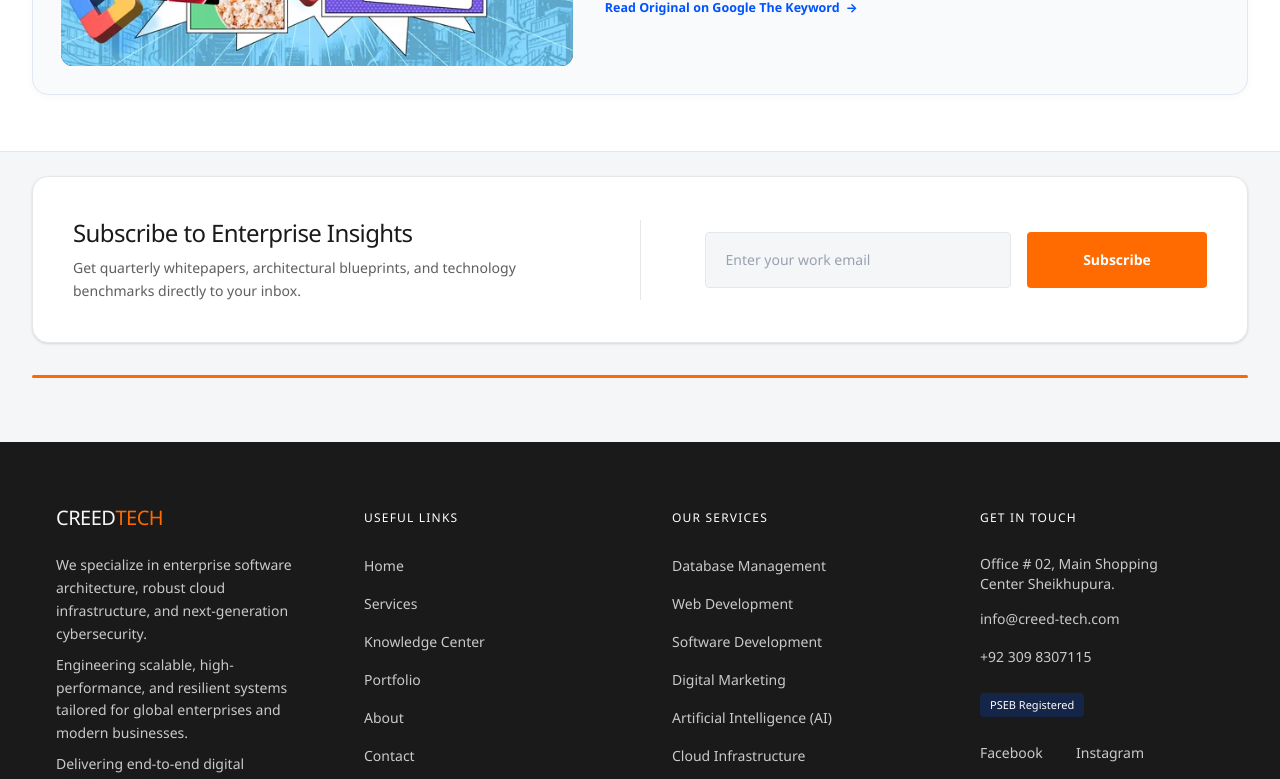
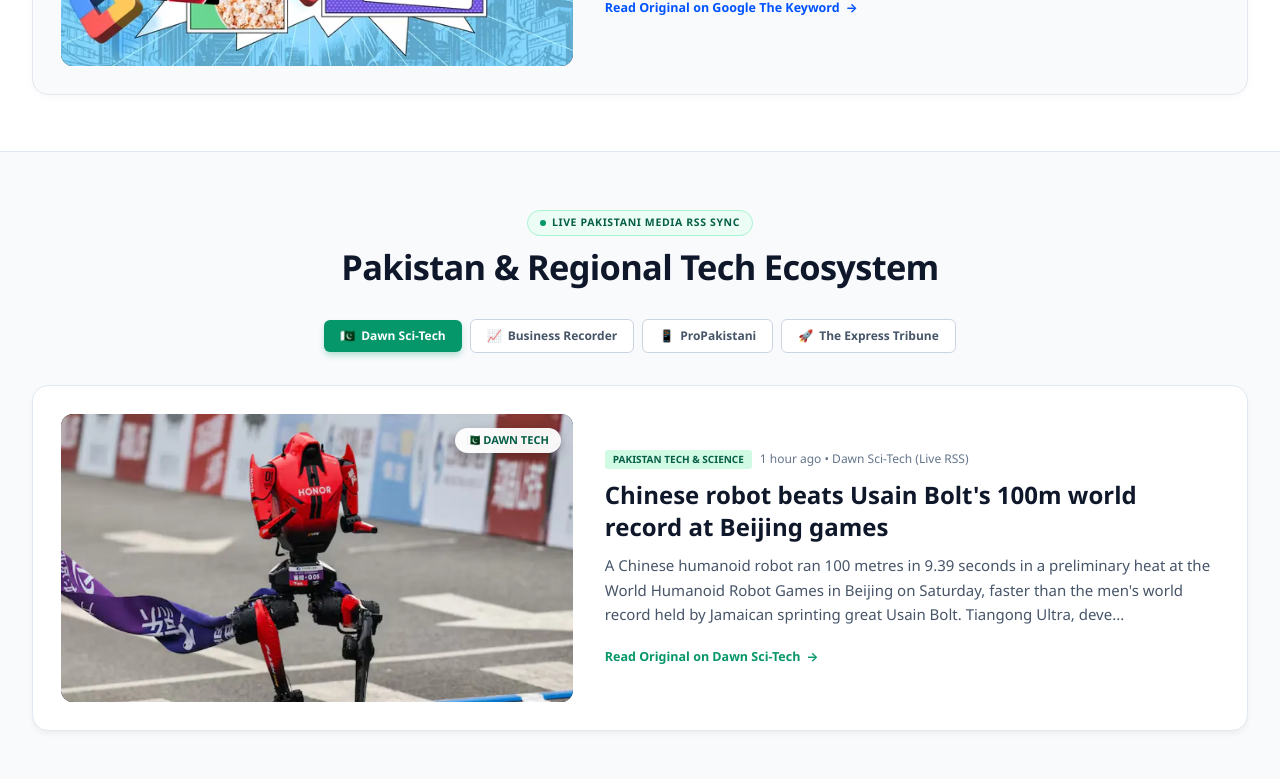
Before and after one commit to tariq200380/enterprise-app, a Next.js app: page /knowledge-center in a window 1280 px wide. Shown: the part 2000-2779 px from the top of the page. Built offline with nearby package versions, Linux system fonts and the light colour scheme.

Commit message:
feat(knowledge-center): implement Pakistan & Regional Tech Ecosystem wire section with 4 media tabs

```diff
--- a/src/app/knowledge-center/page.tsx
+++ b/src/app/knowledge-center/page.tsx
@@ -2,6 +2,7 @@
 import KnowledgeHero from "@/components/knowledge-center/KnowledgeHero";
 import LatestTechNews from "@/components/knowledge-center/LatestTechNews";
 import BrandTechWires from "@/components/knowledge-center/BrandTechWires";
+import RegionalTechEcosystem from "@/components/knowledge-center/RegionalTechEcosystem";
 
 export const metadata: Metadata = {
   title: "Enterprise Knowledge Center & Tech Intelligence | Creed Tech",
@@ -15,6 +16,7 @@
       <KnowledgeHero />
       <LatestTechNews />
       <BrandTechWires />
+      <RegionalTechEcosystem />
     </>
   );
 }
--- /dev/null
+++ b/src/components/knowledge-center/RegionalTechEcosystem.tsx
@@ -0,0 +1,184 @@
+"use client";
+
+import React, { useState } from "react";
+import Image from "next/image";
+
+interface RegionalWireItem {
+  id: string;
+  name: string;
+  icon: string;
+  brandBadge: string;
+  category: string;
+  date: string;
+  title: string;
+  summary: string;
+  sourceName: string;
+  sourceUrl: string;
+  image: string;
+}
+
+const regionalWires: RegionalWireItem[] = [
+  {
+    id: "dawn",
+    name: "Dawn Sci-Tech",
+    icon: "🇵🇰",
+    brandBadge: "🇵🇰 DAWN TECH",
+    category: "PAKISTAN TECH & SCIENCE",
+    date: "1 hour ago • Dawn Sci-Tech (Live RSS)",
+    title:
+      "Chinese robot beats Usain Bolt's 100m world record at Beijing games",
+    summary:
+      "A Chinese humanoid robot ran 100 metres in 9.39 seconds in a preliminary heat at the World Humanoid Robot Games in Beijing on Saturday, faster than the men's world record held by Jamaican sprinting great Usain Bolt. Tiangong Ultra, deve...",
+    sourceName: "Dawn Sci-Tech",
+    sourceUrl:
+      "https://www.dawn.com/news/2024598/chinese-robot-beats-usain-bolts-100m-world-record-at-beijing-games",
+    image: "/uploads/live_news/dawn_awncomnews2024598_b99d926180de.webp",
+  },
+  {
+    id: "brecorder",
+    name: "Business Recorder",
+    icon: "📈",
+    brandBadge: "🇵🇰 B-RECORDER",
+    category: "PAKISTAN FINTECH & BUSINESS",
+    date: "4 hours ago • Business Recorder (Live RSS)",
+    title:
+      "Putin says Ukraine opened 'Pandora's box' with strikes on economic targets",
+    summary:
+      "Russian President Vladimir Putin said in comments published on Saturday that Kyiv had opened “Pandora’s box” with its strikes on Russian economic targets, saying that Russia would hit back at Ukraine’s “most sensitive economic sectors”. ...",
+    sourceName: "Business Recorder",
+    sourceUrl:
+      "https://www.brecorder.com/news/40436083/putin-says-ukraine-opened-pandoras-box-with-strikes-on-economic-targets",
+    image: "/uploads/live_news/brecorder_ercomnews40436083_44ece3e9dffe.webp",
+  },
+  {
+    id: "propakistani",
+    name: "ProPakistani",
+    icon: "📱",
+    brandBadge: "🇵🇰 PROPAKISTANI",
+    category: "PAKISTAN DIGITAL ECOSYSTEM",
+    date: "3 hours ago • ProPakistani (Live RSS)",
+    title: "Pakistan Railways to Restore 2 More Trains",
+    summary:
+      "Federal Minister for Railways Muhammad Hanif Abbasi has announced plans to restore two more train services as part of the ongoing infrastructure modernization and digital ticketing upgrades.",
+    sourceName: "ProPakistani",
+    sourceUrl:
+      "https://propakistani.pk/2026/08/22/pakistan-railways-to-restore-2-more-trains/",
+    image: "/uploads/live_news/propakistani_istanipkp1069238_d4d8a8289228.jpg",
+  },
+  {
+    id: "tribune",
+    name: "The Express Tribune",
+    icon: "🚀",
+    brandBadge: "🇵🇰 TRIBUNE",
+    category: "PAKISTAN AEROSPACE & TECH",
+    date: "9 hours ago • The Express Tribune (Live RSS)",
+    title:
+      "Let there be sunlight: Vatican plans solar and agriculture plant to cover its electricity needs",
+    summary:
+      "The Vatican has announced plans to construct a state-of-the-art solar and sustainable agricultural plant designed to cover 100% of its electrical and environmental power requirements.",
+    sourceName: "The Express Tribune",
+    sourceUrl:
+      "https://tribune.com.pk/story/2625274/let-there-be-sunlight-vatican-plans-solar-and-agriculture-plant-to-cover-its-electricity-needs",
+    image: "/uploads/live_news/tribune_necompkp2625274_562e6126ce44.jpg",
+  },
+];
+
+export default function RegionalTechEcosystem() {
+  const [selectedTab, setSelectedTab] = useState("dawn");
+  const activeStory =
+    regionalWires.find((item) => item.id === selectedTab) || regionalWires[0];
+
+  return (
+    <section className="w-full py-12 sm:py-14 bg-[#F8FAFC] border-b border-[#E2E8F0]">
+      <div className="max-w-[1440px] mx-auto px-4 sm:px-6 lg:px-8">
+        {/* Centered Header */}
+        <div className="text-center max-w-[48rem] mx-auto mb-8">
+          <div className="inline-flex items-center gap-1.5 bg-[#ECFDF5] border border-[#A7F3D0] px-3 py-1 rounded-full mb-2.5">
+            <span className="w-1.5 h-1.5 rounded-full bg-[#059669]"></span>
+            <span className="text-[10.5px] font-bold text-[#065F46] uppercase tracking-[0.06em]">
+              LIVE PAKISTANI MEDIA RSS SYNC
+            </span>
+          </div>
+          <h2 className="text-2xl sm:text-3xl lg:text-[2.15rem] font-bold text-[#0F172A] tracking-[-0.02em] m-0">
+            Pakistan &amp; Regional Tech Ecosystem
+          </h2>
+        </div>
+
+        {/* 4 Pakistani Media Tabs */}
+        <div className="flex items-center justify-center flex-wrap gap-2 mb-8">
+          {regionalWires.map((tab) => {
+            const isActive = tab.id === selectedTab;
+            return (
+              <button
+                key={tab.id}
+                type="button"
+                onClick={() => setSelectedTab(tab.id)}
+                className={`inline-flex items-center gap-1.5 px-4 py-2 rounded-md text-xs font-bold transition-all duration-200 cursor-pointer ${
+                  isActive
+                    ? "bg-[#059669] text-white shadow-[0_4px_6px_-1px_rgba(5,150,105,0.3)]"
+                    : "bg-white text-[#475569] border border-[#CBD5E1] hover:bg-[#F8FAFC] hover:text-[#0F172A]"
+                }`}
+              >
+                <span>{tab.icon}</span>
+                <span>{tab.name}</span>
+              </button>
+            );
+          })}
+        </div>
+
+        {/* Selected Regional Story Card */}
+        <div className="grid grid-cols-1 lg:grid-cols-[1fr_1.2fr] gap-6 lg:gap-8 items-center bg-white border border-[#E2E8F0] rounded-2xl p-6 sm:p-7 shadow-[0_4px_6px_-1px_rgba(0,0,0,0.05)]">
+          {/* Visual Container */}
+          <div className="relative w-full aspect-[16/9] min-h-[240px] sm:min-h-[280px] rounded-xl overflow-hidden bg-[#0B1120]">
+            <Image
+              src={activeStory.image}
+              alt={activeStory.title}
+              fill
+              sizes="(max-width: 1024px) 100vw, 45vw"
+              className="object-cover object-center transition-all duration-300"
+              priority
+            />
+            {/* Top right floating badge */}
+            <div className="absolute top-3 right-3 z-10">
+              <span className="inline-flex items-center gap-1.5 bg-white/95 backdrop-blur-md text-[#065F46] text-[11px] font-extrabold px-3 py-1 rounded-full shadow-[0_4px_12px_rgba(0,0,0,0.25)]">
+                {activeStory.brandBadge}
+              </span>
+            </div>
+          </div>
+
+          {/* Details */}
+          <div className="flex flex-col justify-center">
+            <div className="flex items-center gap-2 mb-2.5 flex-wrap">
+              <span className="bg-[#D1FAE5] text-[#065F46] text-[10px] font-extrabold px-2 py-0.5 rounded-[3px] uppercase">
+                {activeStory.category}
+              </span>
+              <span className="text-xs text-[#64748B]">
+                {activeStory.date}
+              </span>
+            </div>
+
+            <h3 className="text-xl sm:text-2xl font-extrabold text-[#0F172A] leading-[1.35] mb-2.5">
+              {activeStory.title}
+            </h3>
+
+            <p className="text-[14.5px] sm:text-[15px] text-[#475569] leading-relaxed mb-4">
+              {activeStory.summary}
+            </p>
+
+            <div>
+              <a
+                href={activeStory.sourceUrl}
+                target="_blank"
+                rel="noopener noreferrer"
+                className="inline-flex items-center gap-1.5 text-[12.5px] font-bold text-[#059669] hover:text-[#047857] hover:underline transition-colors"
+              >
+                <span>Read Original on {activeStory.sourceName}</span>
+                <span>&rarr;</span>
+              </a>
+            </div>
+          </div>
+        </div>
+      </div>
+    </section>
+  );
+}
```
